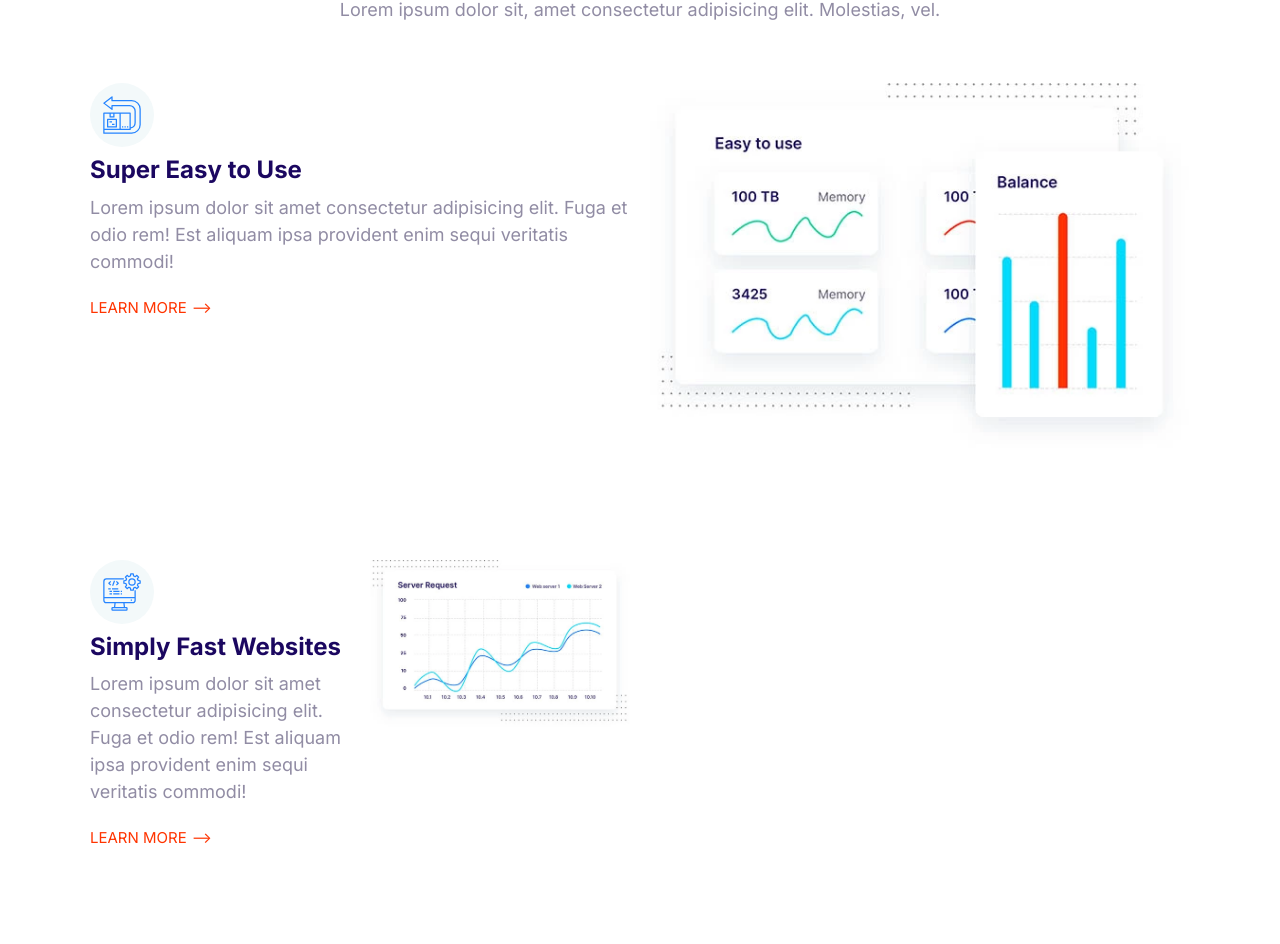
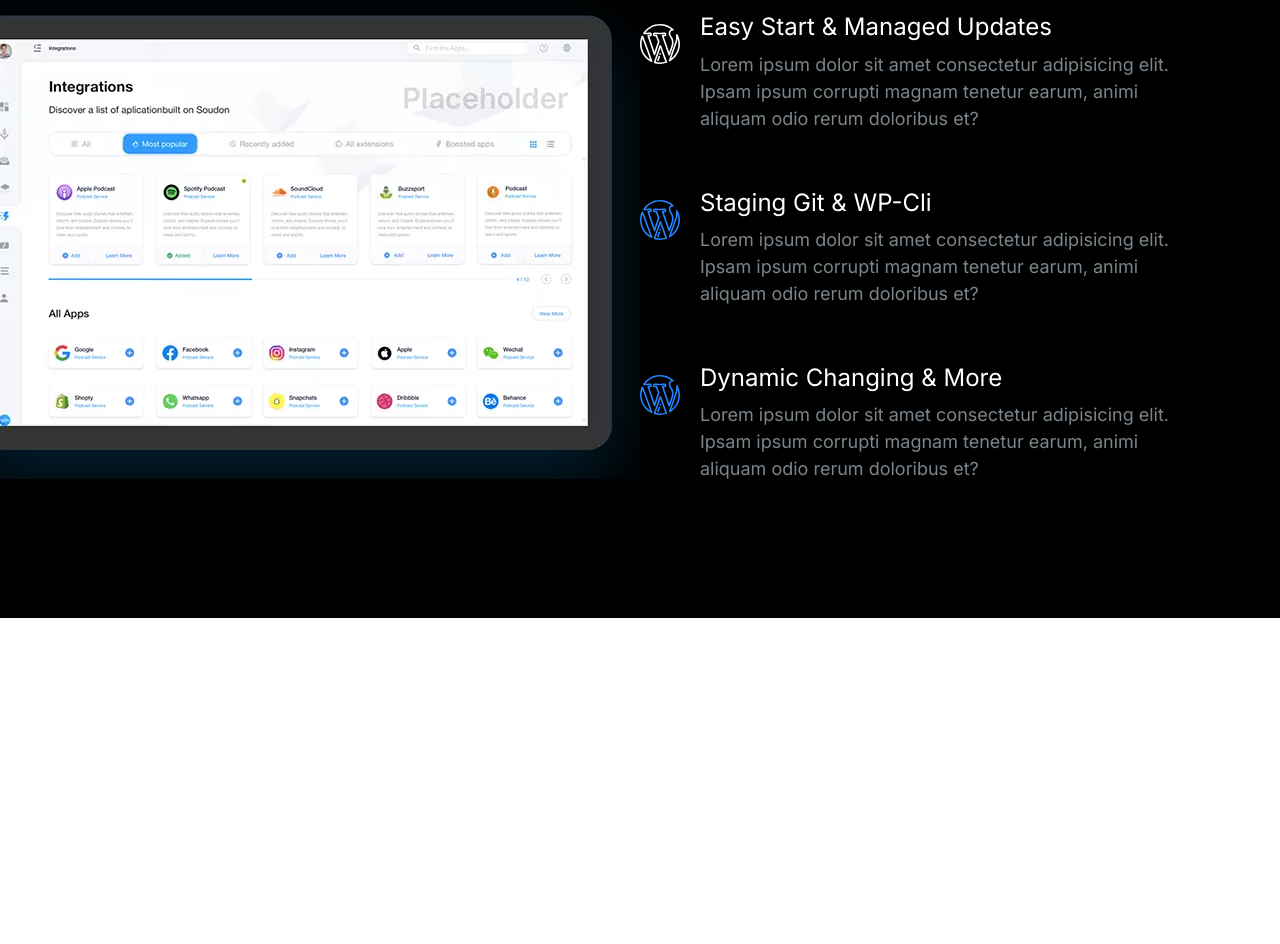
Before and after one commit to MaximEsin/Moshify, a plain HTML site: page index.html in a window 1280 px wide. Shown: the part 151-1095 px from the top of the page. After the commit the page ends 800 px from the top, so only its background shows below. Drawn offline with Linux system fonts and the light colour scheme.

Commit message:
Showcase Block

```diff
--- a/CSS/styles.css
+++ b/CSS/styles.css
@@ -14,6 +14,10 @@
   box-sizing: border-box;
 }
 /* Typography */
+::selection {
+  background: var(--color-primary);
+  color: #fff;
+}
 html {
   /* 62,5% of 16px is 10px */
   font-size: 62.5%;
@@ -40,6 +44,7 @@ h2 {
 }
 h3 {
   font-size: 3rem;
+  font-weight: 500;
 }
 p {
   margin-top: 0;
@@ -113,7 +118,6 @@ a {
 .list {
   list-style: none;
   padding-left: 0;
-  color: var(--color-headings);
 }
 .list--inline .list__item {
   display: inline-block;
@@ -122,6 +126,7 @@ a {
 .list--tick {
   list-style-image: url(../images/tick.svg);
   padding-left: 3rem;
+  color: var(--color-headings);
 }
 .list--tick .list__item {
   padding-left: 0.5rem;
@@ -341,6 +346,7 @@ a {
 /* Media */
 .media {
   display: flex;
+  margin-bottom: 4rem;
 }
 .media__title {
   margin-top: 0;
@@ -503,7 +509,9 @@ a {
   background: #000;
   color: #7b858b;
 }
-.block--dark .block__heading {
+.block--dark h1,
+.block--dark h2,
+.block--dark h3 {
   color: #fff;
 }
 .block-skewed-right {
@@ -642,3 +650,19 @@ a {
     order: 2;
   }
 }
+/* Showcase Block */
+.block-showcase__image > img {
+  width: 100%;
+}
+@media screen and (min-width: 768px) {
+  .block-showcase .grid {
+    grid-template-columns: 50% 50%;
+  }
+  .block-showcase__image {
+    justify-self: end;
+  }
+  .block-showcase__image > img {
+    width: auto;
+    max-width: 700px;
+  }
+}
--- a/index.html
+++ b/index.html
@@ -15,99 +15,64 @@
     />
   </head>
   <body>
-    <section class="block container">
-      <header class="block__header">
-        <h2>Host on the Cloud to Keep Growing</h2>
-        <p>Lorem ipsum dolor sit, amet consectetur adipisicing elit. Molestias, vel.</p>
+    <section class="block block--dark block-showcase">
+      <header>
+        <h2>User-friendly Control Panel</h2>
       </header>
-      <article class="grid grid--1x2 feature">
-        <div class="feature__content">
-          <span class="icon-container">
-            <svg class="icon icon--primary">
-              <use xlink:href="images/sprite.svg#easy"></use>
-            </svg>
-          </span>
-          <h3 class="feature__heading">Super Easy to Use</h3>
-          <p>
-            Lorem ipsum dolor sit amet consectetur adipisicing elit. Fuga et
-            odio rem! Est aliquam ipsa provident enim sequi veritatis commodi!
-          </p>
-          <a href="#" class="link-arrow">Learn more</a>
-        </div>
-        <picture>
+      <div class="container grid grid--1x2">
+        <picture class="block-showcase__image">
           <source
             type="image/webp"
-            srcset="images/easy.webp 1x, images/easy@2x.webp 2x"
+            srcset="images/ipad.webp 1x, images/ipad@2x.webp 2x"
           />
           <source
-            type="image/jpg"
-            srcset="images/easy.jpg 1x, images/easy@2x.jpg 2x"
+            type="image/png"
+            srcset="images/ipad.png 1x, images/ipad@2x.png 2x"
           />
-          <img
-            class="feature__image"
-            src="images/easy@2x.jpg"
-            alt="A graphic"
-          />
+          <img src="images/ipad.png" alt="An image of ipad" />
         </picture>
-      <article class="grid grid--1x2 feature">
-        <div class="feature__content">
-          <span class="icon-container">
-            <svg class="icon icon--primary">
-              <use xlink:href="images/sprite.svg#computer"></use>
+    <ul class="list">
+      <li>
+        <div class="media">
+          <div class="media__image">
+            </svg><svg class="icon icon--white">
+              <use xlink:href="images/sprite.svg#wordpress"></use>
             </svg>
-          </span>
-          <h3 class="feature__heading">Simply Fast Websites</h3>
-          <p>
-            Lorem ipsum dolor sit amet consectetur adipisicing elit. Fuga et
-            odio rem! Est aliquam ipsa provident enim sequi veritatis commodi!
-          </p>
-          <a href="#" class="link-arrow">Learn more</a>
+          </div>
+          <div class="media__body">
+            <h3 class="media__title">Easy Start & Managed Updates</h3>
+            <p>Lorem ipsum dolor sit amet consectetur adipisicing elit. Ipsam ipsum corrupti magnam tenetur earum, animi aliquam odio rerum doloribus et?</p>
+          </div>
         </div>
-        <picture>
-          <source
-            type="image/webp"
-            srcset="images/fast.webp 1x, images/fast@2x.webp 2x"
-          />
-          <source
-            type="image/jpg"
-            srcset="images/fast.jpg 1x, images/fast@2x.jpg 2x"
-          />
-          <img
-            class="feature__image"
-            src="images/fast@2x.jpg"
-            alt="A graphic"
-          />
-        </picture>
-      <article class="grid grid--1x2 feature">
-        <div class="feature__content">
-          <span class="icon-container">
-            <svg class="icon icon--primary">
-              <use xlink:href="images/sprite.svg#settings"></use>
+      </li>
+      <li>
+        <div class="media">
+          <div class="media__image">
+            </svg><svg class="icon icon--primary">
+              <use xlink:href="images/sprite.svg#wordpress"></use>
             </svg>
-          </span>
-          <h3 class="feature__heading">WordPress made easy</h3>
-          <p>
-            Lorem ipsum dolor sit amet consectetur adipisicing elit. Fuga et
-            odio rem! Est aliquam ipsa provident enim sequi veritatis commodi!
-          </p>
-          <a href="#" class="link-arrow">Learn more</a>
+          </div>
+          <div class="media__body">
+            <h3 class="media__title">Staging Git & WP-Cli</h3>
+            <p>Lorem ipsum dolor sit amet consectetur adipisicing elit. Ipsam ipsum corrupti magnam tenetur earum, animi aliquam odio rerum doloribus et?</p>
+          </div>
         </div>
-        <picture>
-          <source
-            type="image/webp"
-            srcset="images/wordpress.webp 1x, images/wordpress@2x.webp 2x"
-          />
-          <source
-            type="image/jpg"
-            srcset="images/wordpress.jpg 1x, images/wordpress@2x.jpg 2x"
-          />
-          <img
-            class="feature__image"
-            src="images/wordpress@2x.jpg"
-            alt="A graphic"
-          />
-        </picture>
-      </article>
+      </li>
+      <li>
+        <div class="media">
+          <div class="media__image">
+            </svg><svg class="icon icon--primary">
+              <use xlink:href="images/sprite.svg#wordpress"></use>
+            </svg>
+          </div>
+          <div class="media__body">
+            <h3 class="media__title">Dynamic Changing & More</h3>
+            <p>Lorem ipsum dolor sit amet consectetur adipisicing elit. Ipsam ipsum corrupti magnam tenetur earum, animi aliquam odio rerum doloribus et?</p>
+          </div>
+        </div>
+      </li>
+    </ul>
+      </div>
     </section>
     <script src="js/main.js"></script>
   </body>
```
Also changed, not shown: Components/showcaseblock.html (added, +59 -0 lines), images/ipad.png (added), images/ipad.webp (added), images/ipad@2x.png (added), images/ipad@2x.webp (added).
